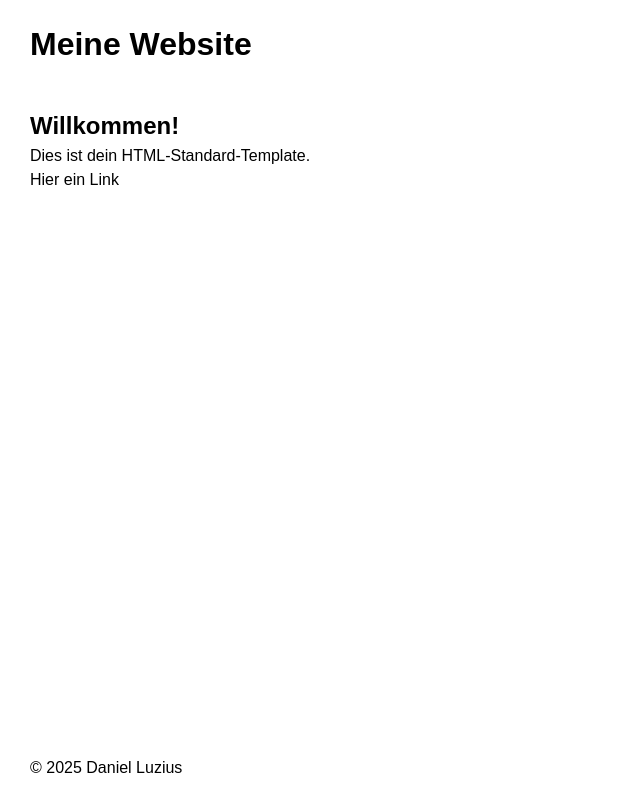
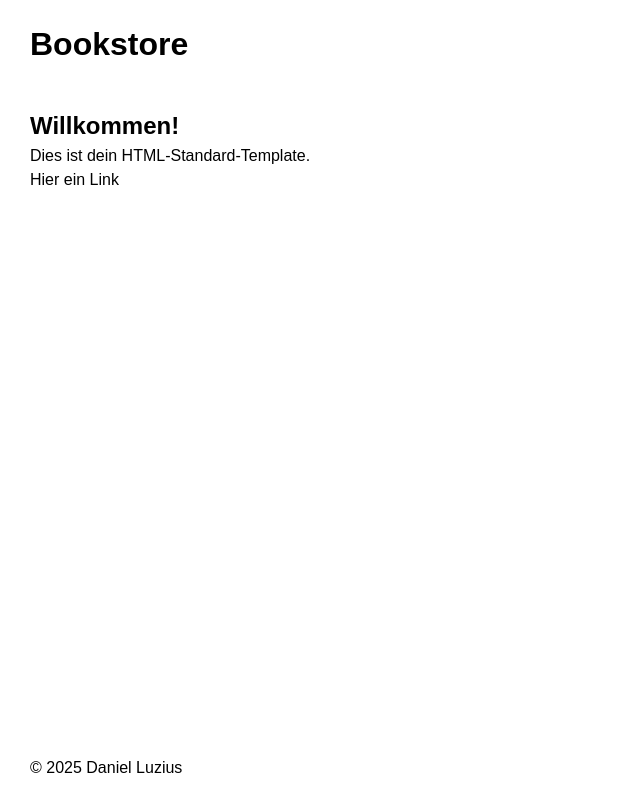
Before and after one commit to Danielluzius/Bookstore, a plain HTML site: page index.html in a window 1280 px wide. Shown: the whole page, without its empty margins (0-640 px from the left). Drawn offline with Linux system fonts and the light colour scheme.

```diff
--- a/index.html
+++ b/index.html
@@ -4,7 +4,7 @@
 <head>
     <meta charset="UTF-8" />
     <meta name="viewport" content="width=device-width, initial-scale=1.0" />
-    <title>Mein Projekt</title>
+    <title>Bookstore</title>
     <link rel="stylesheet" href="./style.css" />
     <link rel="stylesheet" href="./style/standart.css" />
 </head>
@@ -14,7 +14,7 @@
 
         <header>
             <div class="wrapper">
-                <h1>Meine Website</h1>
+                <h1>Bookstore</h1>
             </div>
         </header>
 
```
Also changed, not shown: 1 other file.
